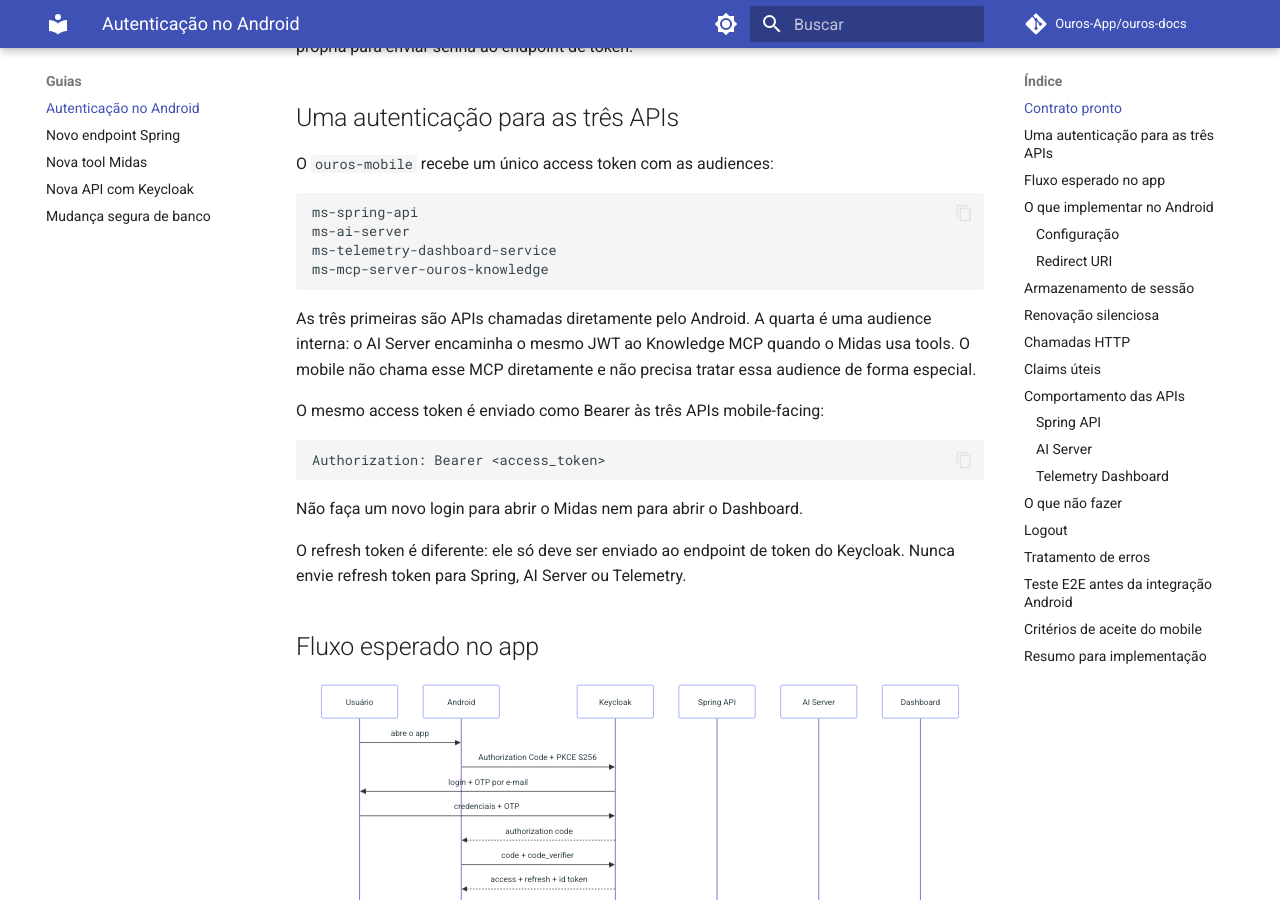
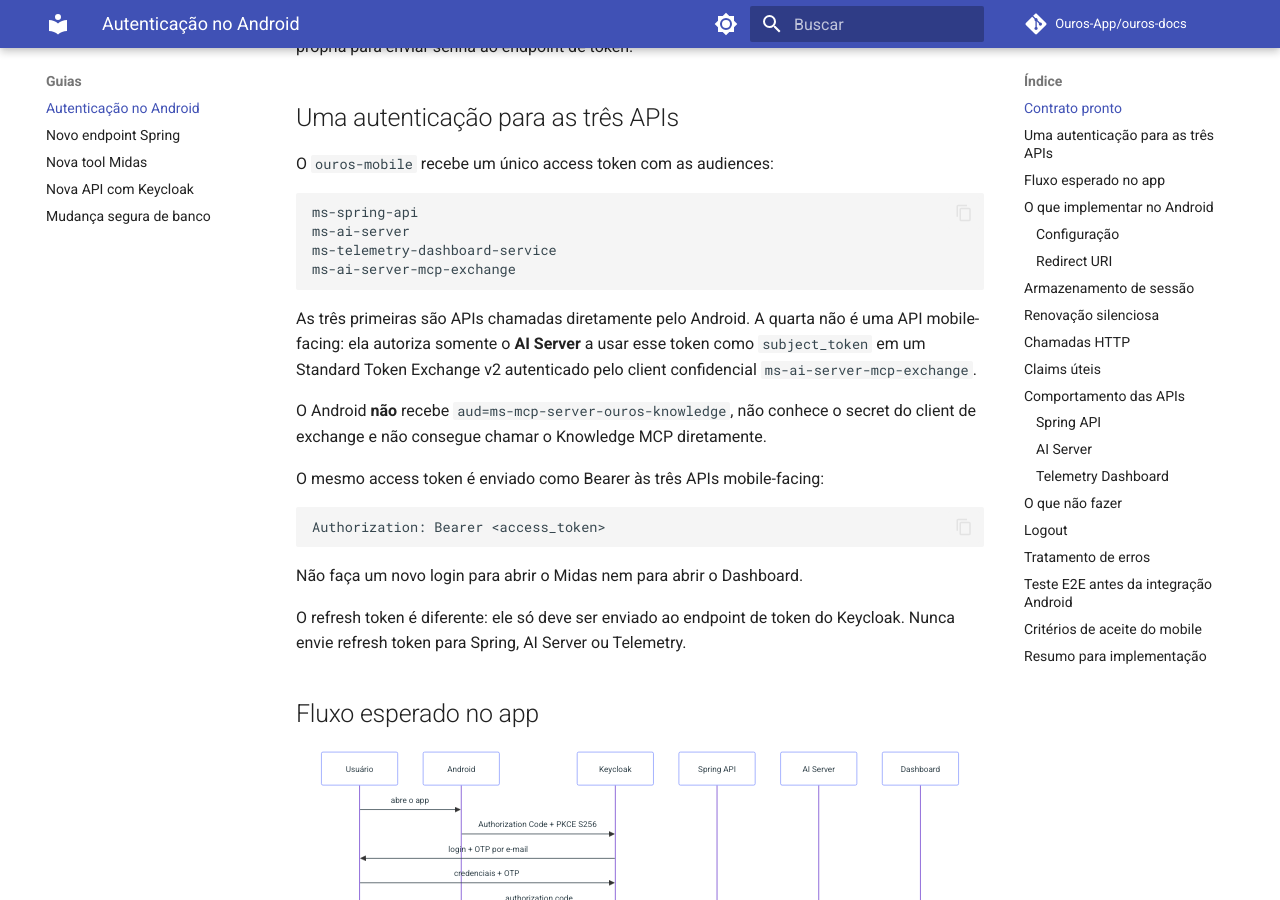
Before and after one commit to Ouros-App/ouros-docs, an MkDocs documentation site: the page built from docs/guides/mobile-authentication.md, in a window 1280 px wide and 900 px high, scrolled down 895 px. Built offline with MkDocs 1.6.1 and Material for MkDocs 9.7.7, drawn with Linux system fonts in a browser that asks for light colours; comment, search, counter and statistics services are not loaded; some of the changed text lies outside the part shown.

Commit message:
docs(auth): describe backend-only MCP token exchange

````diff
--- a/docs/guides/mobile-authentication.md
+++ b/docs/guides/mobile-authentication.md
@@ -25,10 +25,12 @@
 ms-spring-api
 ms-ai-server
 ms-telemetry-dashboard-service
-ms-mcp-server-ouros-knowledge
+ms-ai-server-mcp-exchange
 ```
 
-As três primeiras são APIs chamadas diretamente pelo Android. A quarta é uma audience interna: o AI Server encaminha o mesmo JWT ao Knowledge MCP quando o Midas usa tools. O mobile não chama esse MCP diretamente e não precisa tratar essa audience de forma especial.
+As três primeiras são APIs chamadas diretamente pelo Android. A quarta não é uma API mobile-facing: ela autoriza somente o **AI Server** a usar esse token como `subject_token` em um Standard Token Exchange v2 autenticado pelo client confidencial `ms-ai-server-mcp-exchange`.
+
+O Android **não** recebe `aud=ms-mcp-server-ouros-knowledge`, não conhece o secret do client de exchange e não consegue chamar o Knowledge MCP diretamente.
 
 O mesmo access token é enviado como Bearer às três APIs mobile-facing:
 
@@ -204,7 +206,7 @@
 ms-telemetry-dashboard-service
 ```
 
-O mesmo token mobile já carrega essa audience.
+O token mobile não carrega essa audience. O AI Server troca o token no Keycloak e só então recebe um JWT delegado com `aud=ms-mcp-server-ouros-knowledge`.
 
 !!! warning "Autorização atual do Dashboard"
     As rotas atuais do `ms-telemetry-dashboard-service` exigem a realm role `admin`. Portanto, um token de `farm_owner` ou `company_employee` pode estar perfeitamente autenticado e ainda receber `403 Forbidden`. Isso é intencional enquanto o serviço expõe dashboards globais. Não contorne o `403` no app e não faça novo login. Dashboards user-scoped exigem uma mudança de backend separada.
@@ -262,7 +264,7 @@
 3. permite senha + OTP no navegador;
 4. captura o callback local;
 5. troca o authorization code por access/refresh/id token;
-6. valida as três audiences mobile-facing e a audience interna do Knowledge MCP;
+6. valida as três audiences mobile-facing e a audience do requester confidencial de token exchange;
 7. usa o refresh token;
 8. valida o novo access token.
 
````
